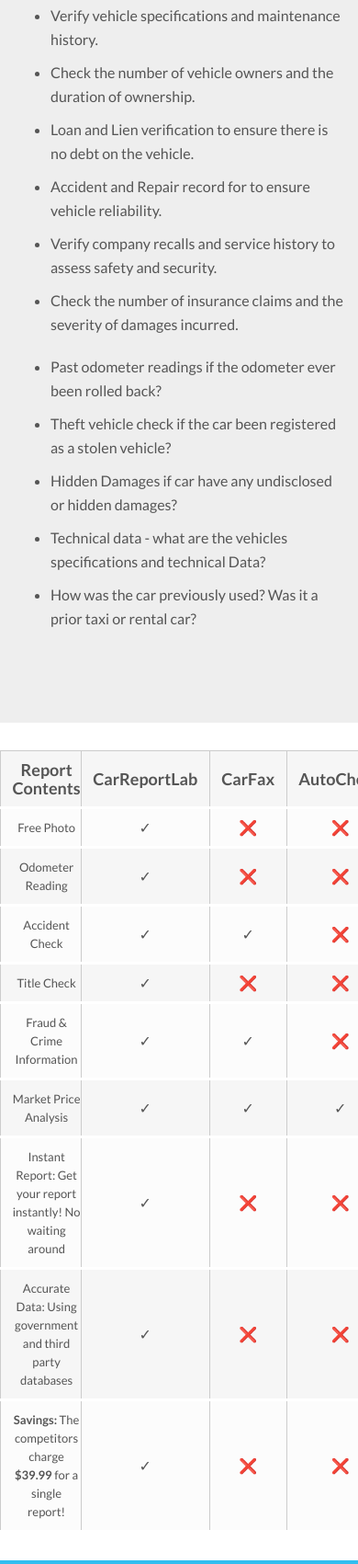
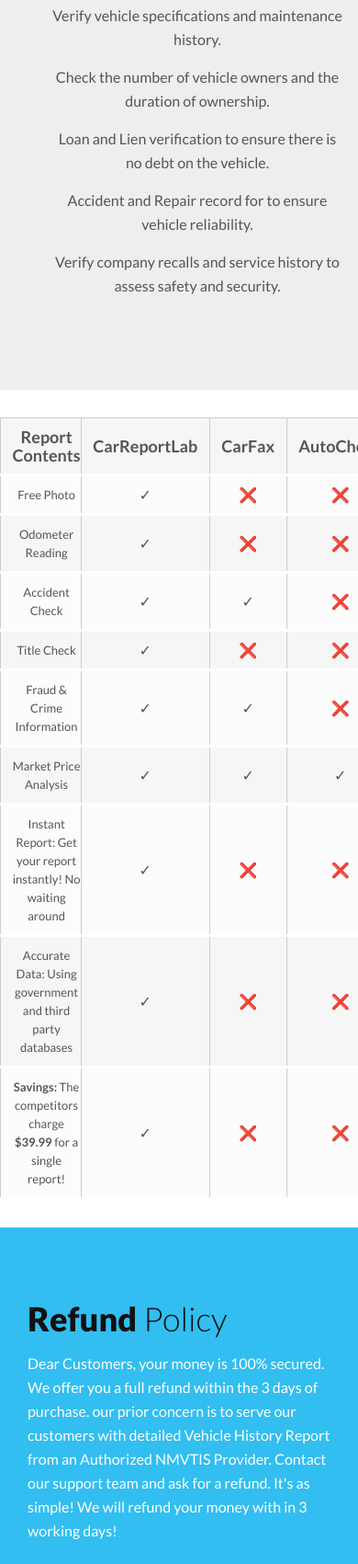
Before and after one commit to muhammadhuzaifaqayyum/vintrustreport, a plain HTML site: page index.html in a window 390 px wide. Shown: the part 2900-4601 px from the top of the page at 92% size. Drawn offline with Linux system fonts and the light colour scheme.

Commit message:
Update index.html

```diff
--- a/index.html
+++ b/index.html
@@ -39,6 +39,7 @@
   <link rel="shortcut icon" href="assets/images/favicon-icon/main-logo.png">
   <!-- Google-Font-->
   <link href="https://fonts.googleapis.com/css?family=Lato:300,400,700,900" rel="stylesheet">
+
 
   <style>
     .table-title {
@@ -160,8 +161,10 @@
         <div class="collapse navbar-collapse" id="navigation">
           <ul class="nav navbar-nav">
             <li><a href="index.html">Home</a></li>
-            <li><a href="index.html">Sample</a></li>
-            <li><a href="index.html">Support</a></li>
+            <li><a href="about-us.html">About Us</a></li>
+            <li><a href="#">Our Package</a></li>
+            <li><a href="contact-us.html">Support</a></li>
+            <li><a href="#">Login</a></li>
           </ul>
         </div>
       </div>
@@ -291,23 +294,13 @@
       </div>
 
       <div class="row">
-        <div class="col-lg-6 col-sm-12">
+        <div class="col-lg-12 col-sm-12 text-center ">
           <ul>
-            <li>Verify vehicle specifications and maintenance history.</li>
-            <li>Check the number of vehicle owners and the duration of ownership.</li>
-            <li>Loan and Lien verification to ensure there is no debt on the vehicle.</li>
-            <li>Accident and Repair record for to ensure vehicle reliability.</li>
-            <li>Verify company recalls and service history to assess safety and security.</li>
-            <li>Check the number of insurance claims and the severity of damages incurred.</li>
-          </ul>
-        </div>
-        <div class="col-lg-6 col-sm-12">
-          <ul>
-            <li>Past odometer readings if the odometer ever been rolled back?</li>
-            <li>Theft vehicle check if the car been registered as a stolen vehicle?</li>
-            <li>Hidden Damages if car have any undisclosed or hidden damages?</li>
-            <li>Technical data - what are the vehicles specifications and technical Data?</li>
-            <li>How was the car previously used? Was it a prior taxi or rental car?</li>
+            <p>Verify vehicle specifications and maintenance history.</p>
+            <p>Check the number of vehicle owners and the duration of ownership.</p>
+            <p>Loan and Lien verification to ensure there is no debt on the vehicle.</p>
+            <p>Accident and Repair record for to ensure vehicle reliability.</p>
+            <p>Verify company recalls and service history to assess safety and security.</p>
           </ul>
         </div>
       </div>
@@ -404,14 +397,13 @@
   <section class="section-padding bgcolor">
     <div class="container">
       <div class="row col-lg-12  ">
-        <div class="col-lg-9 ">
-          <h5 style="color:white; ">Refund Policy</h5>
-          <p style="color:white;">Dear Customers, your money is 100% secured. We offer you a full refund within the 3 days of purchase. our prior
-          concern is to serve our customers with detailed Vehicle History Report from an Authorized NMVTIS Provider. Contact our
-          support team and ask for a refund. It's as simple! We will refund your money with in 3 working days!</p>
-        </div>
-        <div class="col-lg-3">
-          <button class="btn btn-dark">Check Our Packages!</button>
+        <div class="col-lg-12">
+          <h2 style="color:#111111; ">Refund <span>Policy</span></h2>
+          <p style="color:white;">Dear Customers, your money is 100% secured. We offer you a full refund within the 3
+            days of purchase. our prior
+            concern is to serve our customers with detailed Vehicle History Report from an Authorized NMVTIS Provider.
+            Contact our
+            support team and ask for a refund. It's as simple! We will refund your money with in 3 working days!</p>
         </div>
       </div>
   </section>
```
